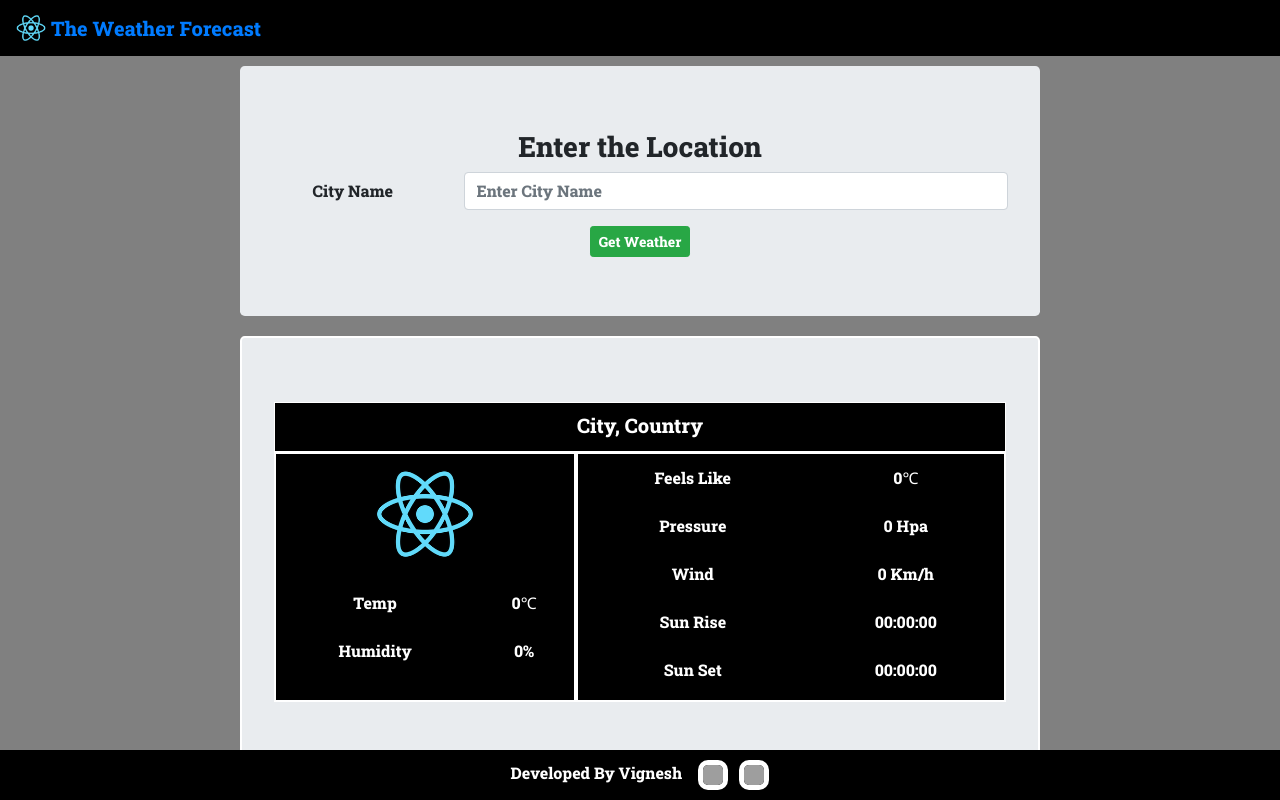
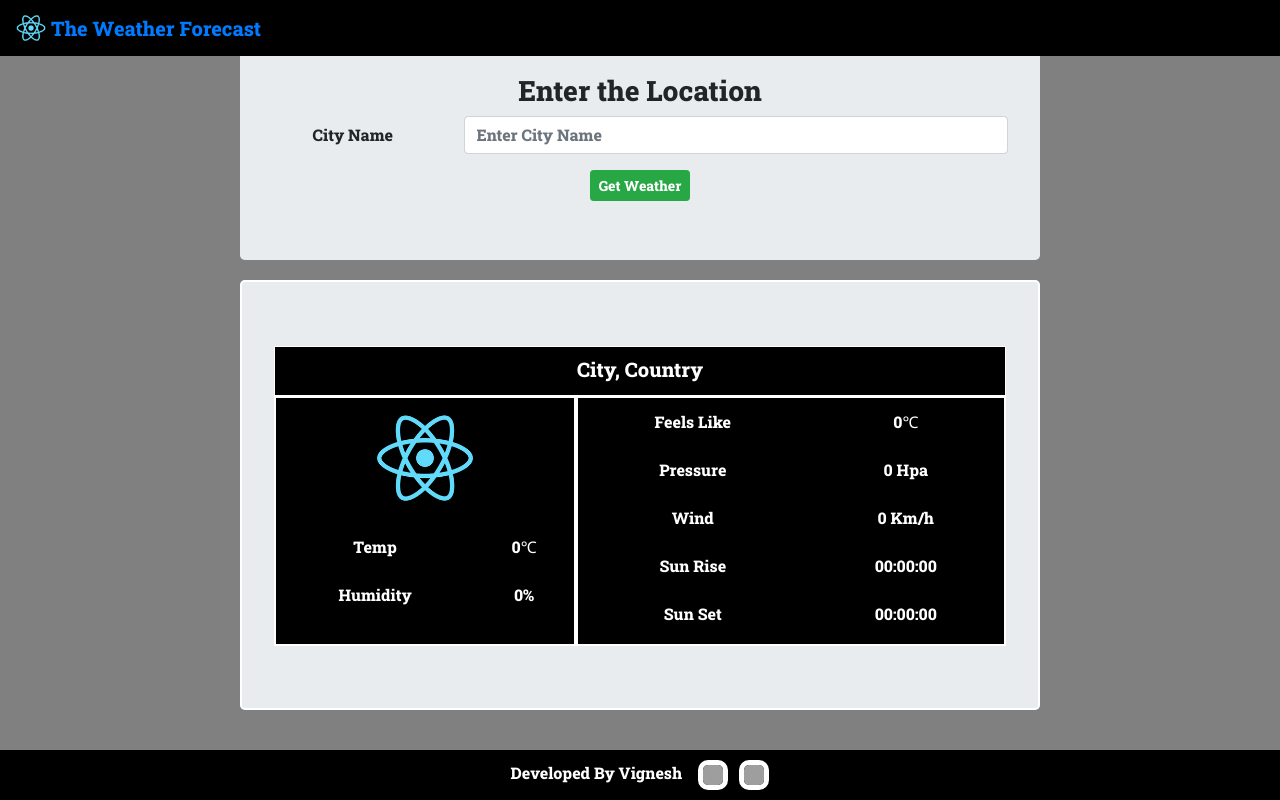
Before and after one commit to Vignesh2308/WeatherForecastAPI, a React (Create React App) app: page /defect in a window 1280 px wide. Built offline with nearby package versions, Linux system fonts and the light colour scheme; grey boxes are pictures that could not be loaded.

Commit message:
Update HeaderComponent.js
added classname to fixed top

```diff
--- a/src/weather/HeaderComponent.js
+++ b/src/weather/HeaderComponent.js
@@ -3,7 +3,7 @@
 function Header(){
     return(
         <React.Fragment>
-                <nav className="navbar navbar-light " id='header'>
+                <nav className="navbar navbar-light fixed-top " id='header'>
                     <a className="navbar-brand" href=".">
                         <img src="logo192.png" width="30" height="30" className="d-inline-block align-top" alt="Logo" />&nbsp;
                         <strong className='text-primary'>The Weather Forecast</strong>
```
